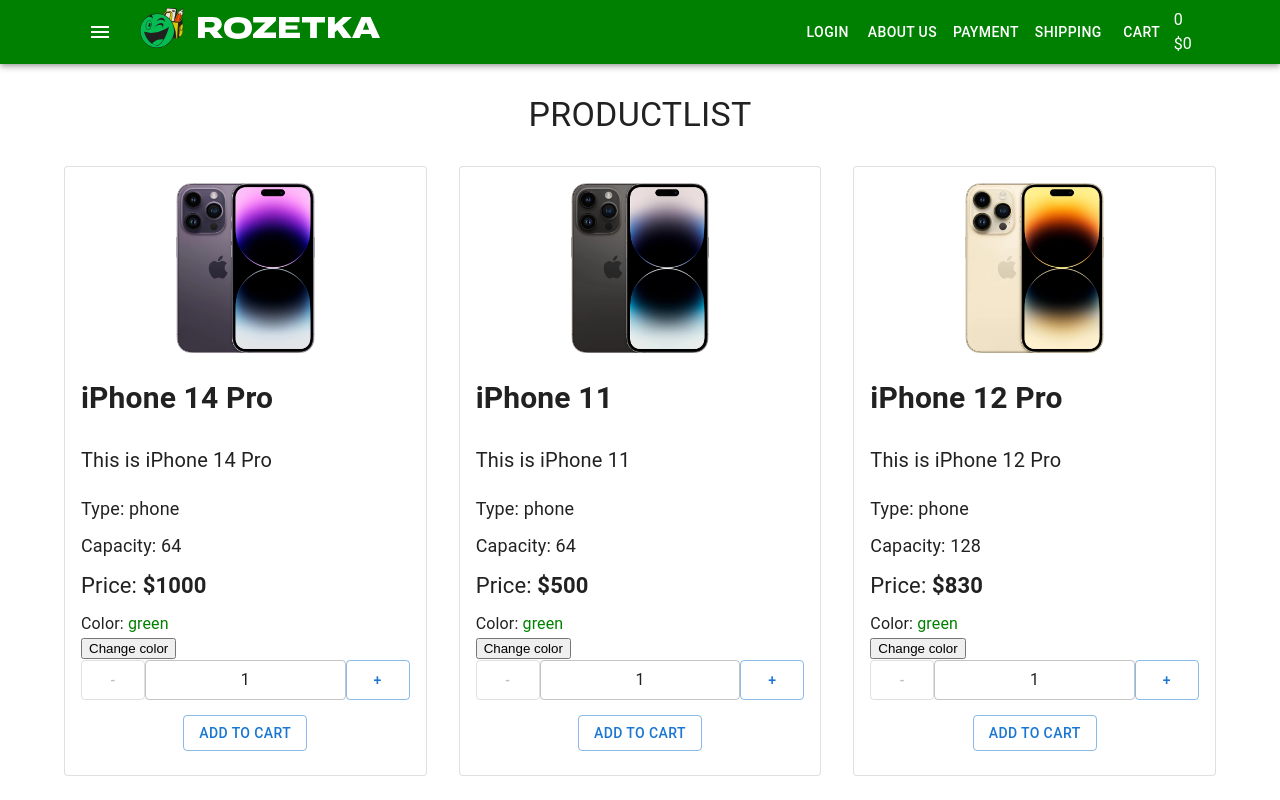
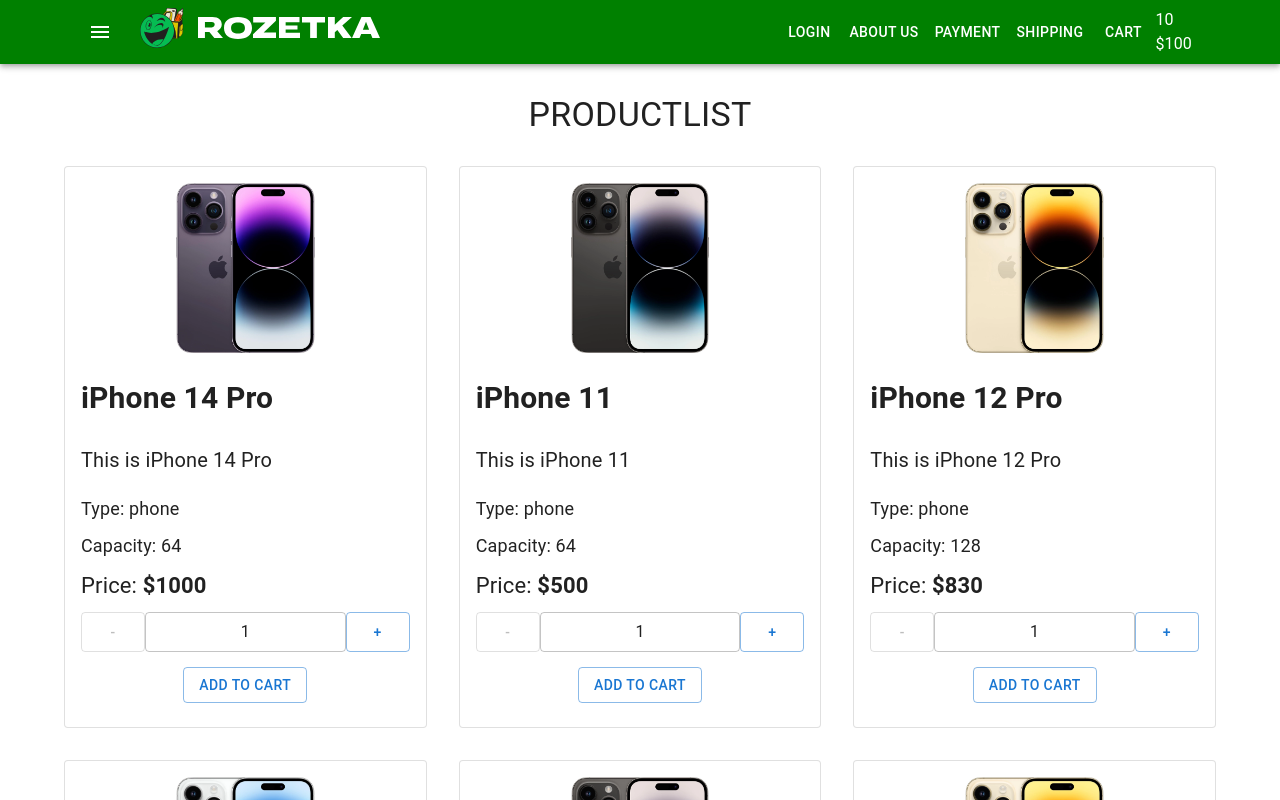
Before and after one commit to TykhonRepeshko/react-08-05, a React (Create React App) app: page / in a window 1280 px wide. Shown: the top 800 px of the page. Built offline with nearby package versions, Linux system fonts and the light colour scheme.

Commit message:
added addProductToCart a nd cartData

```diff
--- a/src/Components/CartHeader/CartHeader.tsx
+++ b/src/Components/CartHeader/CartHeader.tsx
@@ -1,9 +1,14 @@
-type Props = {}
-const CartHeader = (props: Props) => {
+type Props = {
+    cartData: {
+        totalCount: number
+        totalPrice: number
+    }
+}
+const CartHeader = ({ cartData }: Props) => {
     return (
         <div>
-            <div>0</div>
-            <div>$0</div>
+            <div>{cartData.totalCount}</div>
+            <div>${cartData.totalPrice}</div>
         </div>
     )
 }
--- a/src/Components/Products/ProductList.tsx
+++ b/src/Components/Products/ProductList.tsx
@@ -2,8 +2,10 @@
 import ProductListItem from './ProductListItem'
 import productsArray from 'utils/productsArray'
 
-type Props = {}
-const ProductList = (props: Props) => {
+type Props = {
+    addProductToCart: (count: number, price: number) => void
+}
+const ProductList = ({ addProductToCart }: Props) => {
     return (
         <div>
             <Typography
@@ -36,6 +38,7 @@
                                 type={type}
                                 capacity={capacity}
                                 price={price}
+                                addProductToCart={addProductToCart}
                             />
                         </Grid>
                     )
--- a/src/Components/Products/ProductListItem.tsx
+++ b/src/Components/Products/ProductListItem.tsx
@@ -1,7 +1,6 @@
 import { Button, Card, CardContent, TextField } from '@mui/material'
 import './ProductListItem.scss'
-import { Component } from 'react'
-import { green } from '@mui/material/colors'
+import { useState } from 'react'
 
 type Props = {
     title: string
@@ -10,39 +9,26 @@
     capacity: string
     price: number
     image: string
+    addProductToCart: (count: number, price: number) => void
 }
 
-type State = {
-    count: number
-    color: string
+const ProductListItem = ({
+    title,
+    description,
+    type,
+    capacity,
+    price,
+    image,
+    addProductToCart,
+}: Props) => {
+    const [count, setCount] = useState<number>(1)
+    const onIncrementClick = () => {
+        setCount((prevState) => prevState + 1)
+    }
+    const onDecrementClick = () => {
+        setCount((prevState) => prevState - 1)
     }
 
-class ProductListItem extends Component<Props, State> {
-    state = {
-        count: 1,
-        color: 'green',
-    }
-
-    onIncrementClick = () => {
-        this.setState((prevSate) => ({
-            count: prevSate.count + 1,
-        }))
-    }
-
-    onDecrementClick() {
-        this.setState((prevSate) => ({
-            count: prevSate.count - 1,
-        }))
-    }
-
-    changeColor = () => {
-        this.setState((prevState) => ({
-            color: prevState.color === 'green' ? 'red' : 'green',
-        }))
-    }
-
-    render() {
-        const { title, description, type, capacity, price, image } = this.props
     return (
         <Card variant="outlined">
             <CardContent>
@@ -56,36 +42,30 @@
                 <div className="product-price">
                     Price: <span>${price}</span>
                 </div>
-                    <div>
-                        Color:{' '}
-                        <span className={this.state.color}>
-                            {this.state.color}
-                        </span>
-                    </div>
-                    <button onClick={this.changeColor}>Change color</button>
                 <div className="product-quantity">
                     <Button
                         variant="outlined"
-                            onClick={() => this.onDecrementClick()}
-                            disabled={this.state.count <= 1}
+                        onClick={onDecrementClick}
+                        disabled={count <= 1}
                     >
                         -
                     </Button>
-                        <TextField value={this.state.count} size="small" />
-                        <Button
-                            variant="outlined"
-                            onClick={this.onIncrementClick}
-                        >
+                    <TextField value={count} size="small" />
+                    <Button variant="outlined" onClick={onIncrementClick}>
                         +
                     </Button>
                 </div>
                 <div className="btns-wrap">
-                        <Button variant="outlined">Add to cart</Button>
+                    <Button
+                        variant="outlined"
+                        onClick={() => addProductToCart(count, price)}
+                    >
+                        Add to cart
+                    </Button>
                 </div>
             </CardContent>
         </Card>
     )
 }
-}
 
 export default ProductListItem
--- a/src/Container/App/App.tsx
+++ b/src/Container/App/App.tsx
@@ -2,16 +2,34 @@
 import CssBaseline from '@mui/material/CssBaseline'
 import { StyledEngineProvider } from '@mui/material/styles'
 import Main from 'Container/Main/Main'
-import Home from 'Pages/Home/Home'
+import { useState } from 'react'
 
 type Props = {}
+
+type CartDataProps = {
+    totalCount: number
+    totalPrice: number
+}
+
 const App = (props: Props) => {
+    const [cartData, setCartData] = useState<CartDataProps>({
+        totalCount: 10,
+        totalPrice: 100,
+    })
+
+    const addProductToCart = (count: number, price: number) => {
+        setCartData((prevState) => ({
+            totalCount: prevState.totalCount + count,
+            totalPrice: prevState.totalPrice + price * count,
+        }))
+    }
+
     return (
         <>
             <StyledEngineProvider injectFirst>
                 <CssBaseline />
-                <Header />
-                <Main />
+                <Header cartData={cartData} />
+                <Main addProductToCart={addProductToCart} />
             </StyledEngineProvider>
         </>
     )
--- a/src/Container/Header/header.tsx
+++ b/src/Container/Header/header.tsx
@@ -9,8 +9,13 @@
 import Menu from 'Components/Menu/Menu'
 import CartHeader from 'Components/CartHeader/CartHeader'
 
-type Props = {}
-const header = (props: Props) => {
+type Props = {
+    cartData: {
+        totalCount: number
+        totalPrice: number
+    }
+}
+const header = ({ cartData }: Props) => {
     return (
         <AppBar position="static" className="app-bar">
             <Container>
@@ -32,7 +37,7 @@
                         <Logo />
                     </Typography>
                     <Menu />
-                    <CartHeader />
+                    <CartHeader cartData={cartData} />
                 </Toolbar>
             </Container>
         </AppBar>
--- a/src/Container/Main/Main.tsx
+++ b/src/Container/Main/Main.tsx
@@ -1,11 +1,14 @@
 import { Container } from '@mui/material'
 import Home from 'Pages/Home/Home'
 
-type Props = {}
-const Main = (props: Props) => {
+type Props = {
+    addProductToCart: (count: number, price: number) => void
+}
+
+const Main = ({ addProductToCart }: Props) => {
     return (
         <Container>
-            <Home />
+            <Home addProductToCart={addProductToCart} />
         </Container>
     )
 }
--- a/src/Pages/Home/Home.tsx
+++ b/src/Pages/Home/Home.tsx
@@ -1,10 +1,12 @@
 import ProductList from 'Components/Products/ProductList'
 
-type Props = {}
-const Home = (props: Props) => {
+type Props = {
+    addProductToCart: (count: number, price: number) => void
+}
+const Home = ({ addProductToCart }: Props) => {
     return (
         <>
-            <ProductList />
+            <ProductList addProductToCart={addProductToCart} />
         </>
     )
 }
```
Lines whose indentation alone changed are shown as unchanged.
